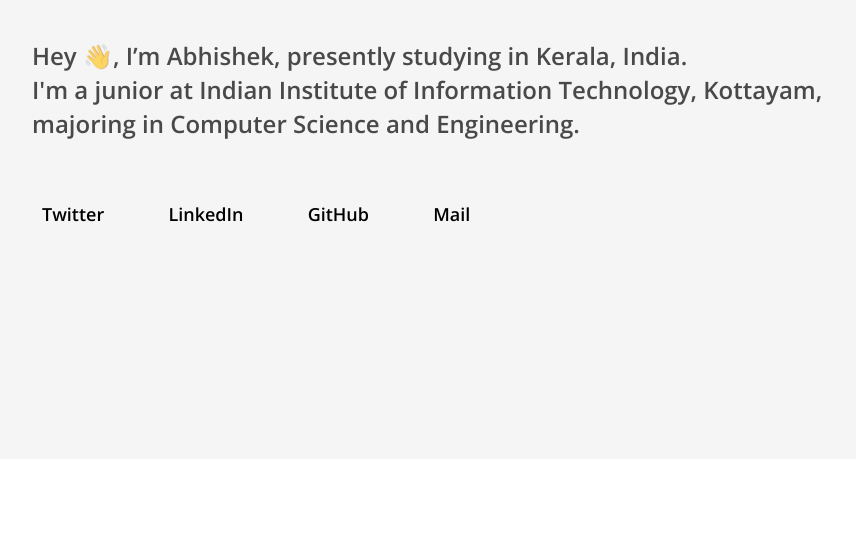
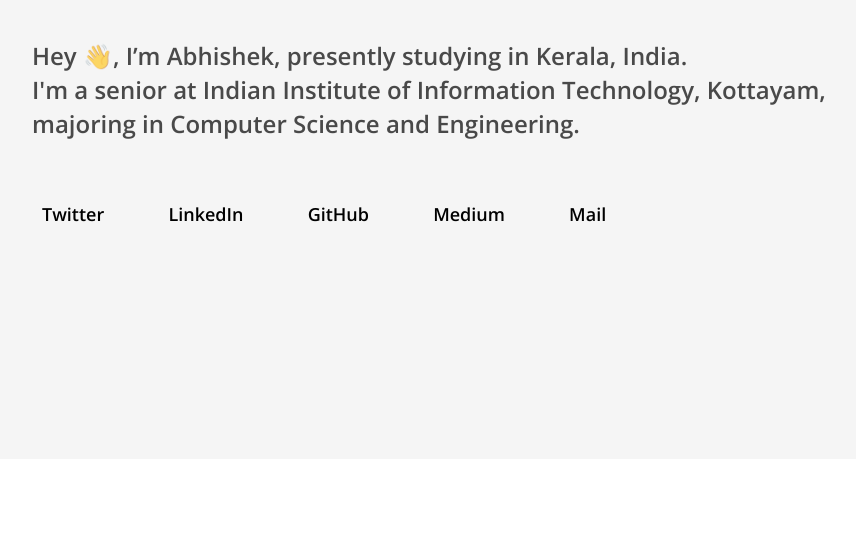
Before and after one commit to abhieshekumar/abhieshekumar.github.io, a plain HTML site: page index.html in a window 1280 px wide. Shown: the part 261-800 px from the top of the page, without its empty margins (198-1054 px from the left). Drawn offline with nearby package versions, Linux system fonts and the light colour scheme; no server answers.

Commit message:
Adding medium link.

```diff
--- a/index.html
+++ b/index.html
@@ -20,13 +20,14 @@
       </h1>
       <p>
         Hey 👋, I’m Abhishek, presently studying in Kerala, India.<br>
-        I'm a junior at Indian Institute of Information Technology, Kottayam, majoring in Computer Science and Engineering.
+        I'm a senior at Indian Institute of Information Technology, Kottayam, majoring in Computer Science and Engineering.
       </p>
       <nav class="transparent z-depth-0">
         <ul>
           <li><a class="mainnav" target="_blank" href="https://www.twitter.com/abhieshekumar">Twitter</a></li>
           <li><a class="mainnav" target="_blank" href="https://www.linkedin.com/in/abhieshekumar">LinkedIn</a></li>
           <li><a class="mainnav" target="_blank" href="https://www.github.com/abhieshekumar">GitHub</a></li>
+          <li><a class="mainnav" target="_blank" href="https://medium.com/@abhieshekumar">Medium</a></li>
           <li><a class="mainnav" href="mailto:abhieshekumar@gmail.com">Mail</a></li>
         </ul>
       </nav>
```
